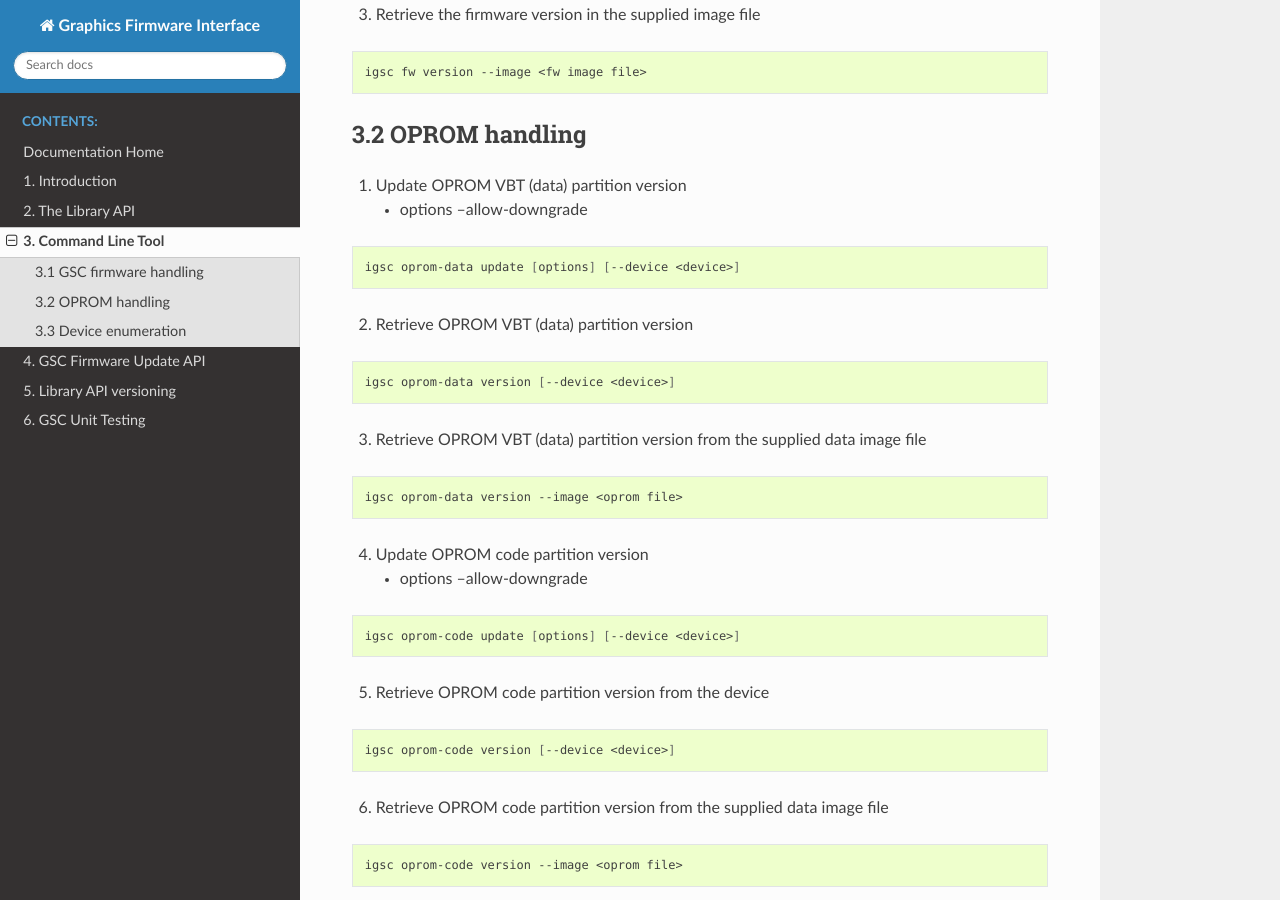
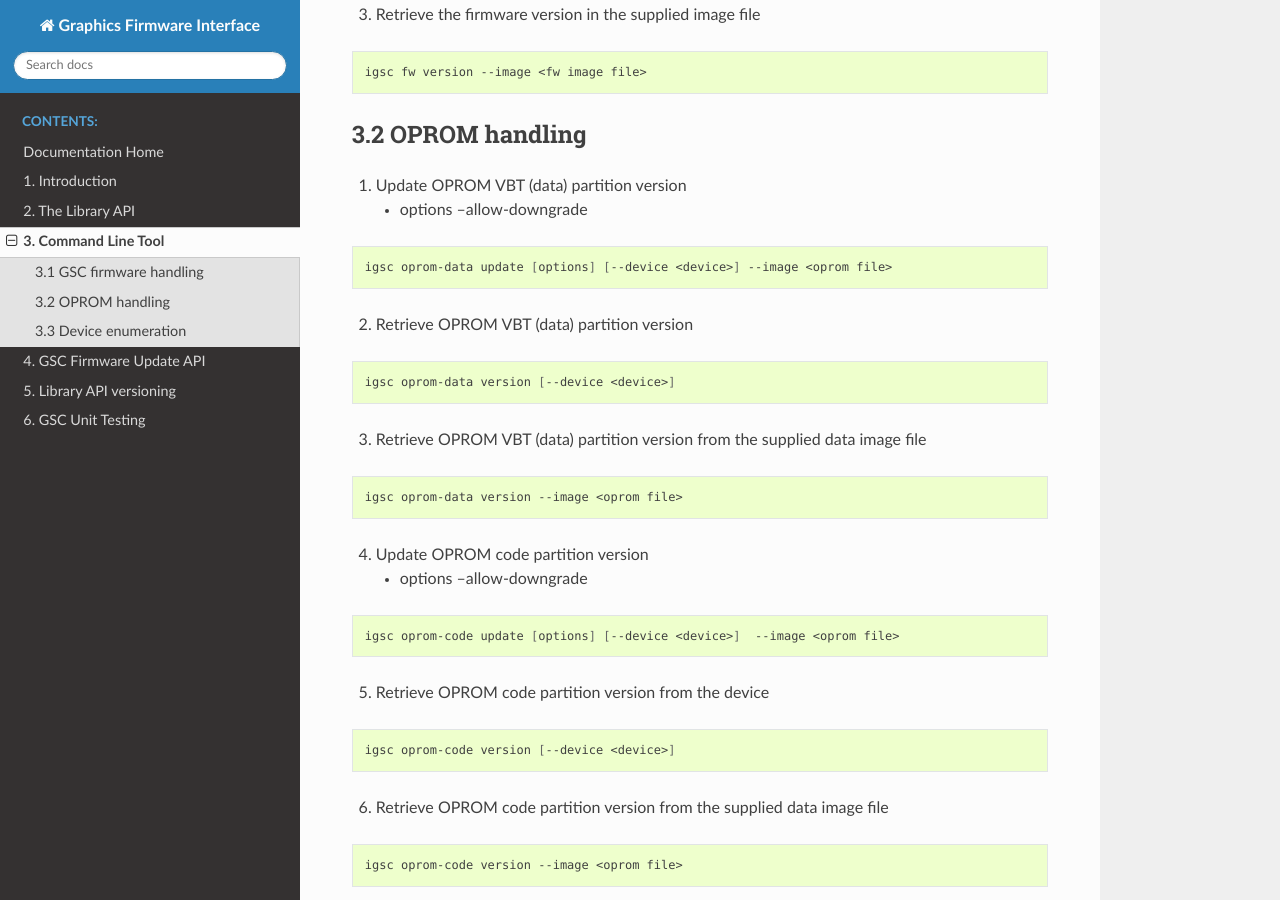
Before and after one commit to intel/igsc, a Sphinx documentation site: the page built from doc/cli.rst, in a window 1280 px wide and 900 px high, scrolled down 514 px. Built offline with Sphinx 7.4.7 and the Read the Docs theme 2.0.0, drawn with Linux system fonts in a browser that asks for light colours; formulas are drawn with MathJax 3.

Commit message:
igsc: doc: add image file to oprom update
oprom-data/code were missing --image argument for supplied image file.

Signed-off-by: Tomas Winkler <tomas.winkler@intel.com>

```diff
--- a/doc/cli.rst
+++ b/doc/cli.rst
@@ -37,7 +37,7 @@ that demonstrate usage of the library
 
 .. code-block:: sh
 
-    igsc oprom-data update [options] [--device <device>]
+    igsc oprom-data update [options] [--device <device>] --image <oprom file>
 
 2. Retrieve OPROM VBT (data) partition version
 
@@ -58,7 +58,7 @@ that demonstrate usage of the library
 
 .. code-block:: sh
 
-    igsc oprom-code update [options] [--device <device>]
+    igsc oprom-code update [options] [--device <device>]  --image <oprom file>
 
 5. Retrieve OPROM code partition version from the device
 
```
